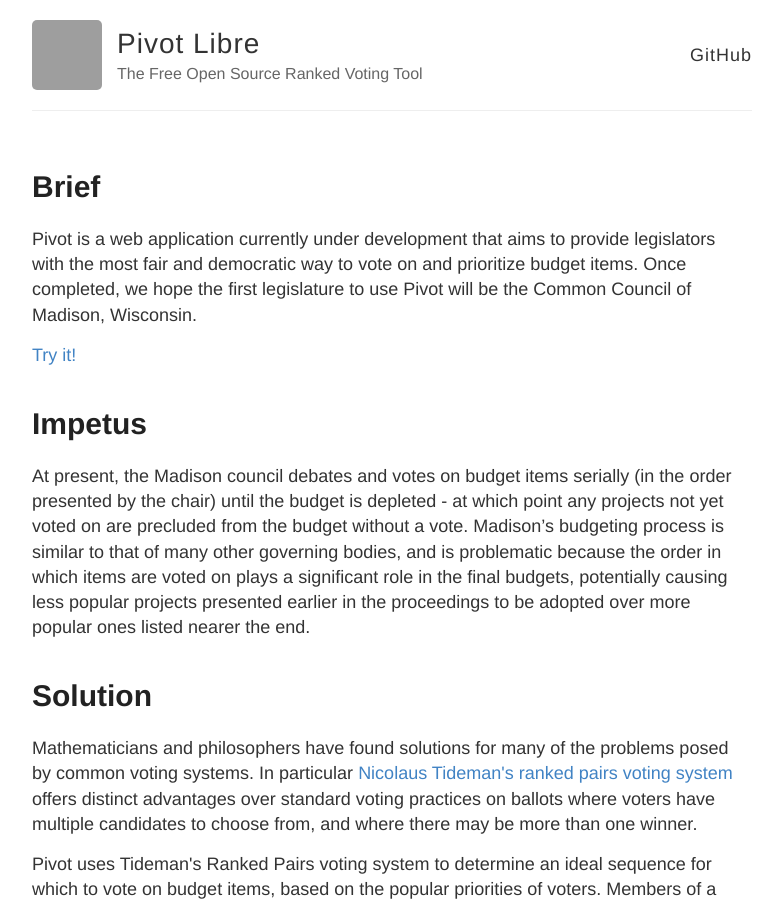
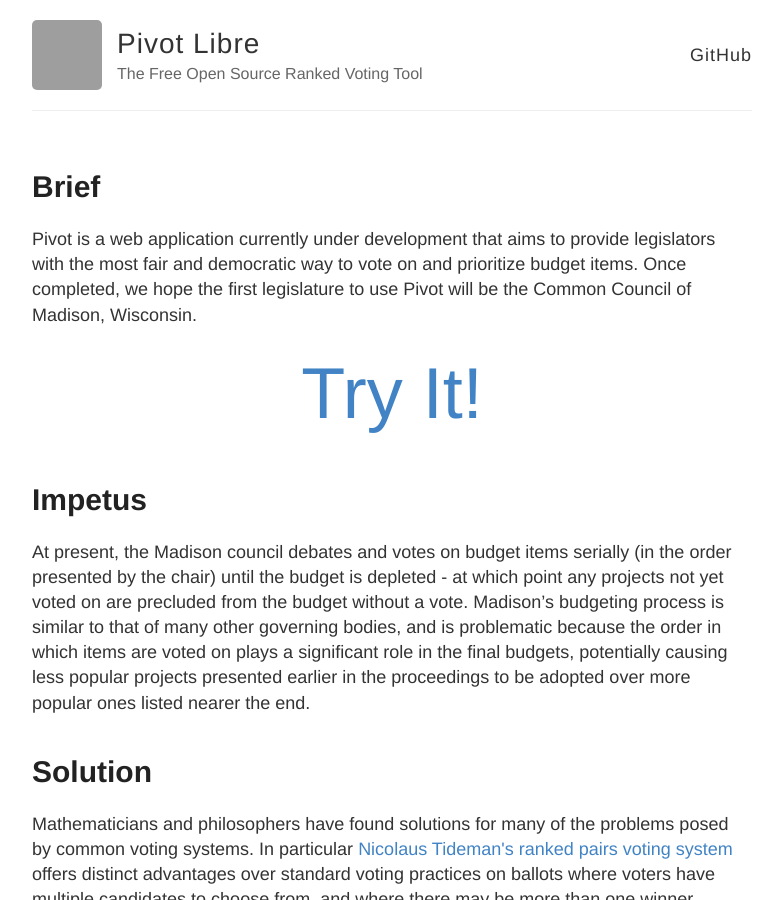
Before and after one commit to pivot-libre/pivot-libre.github.io, a Jekyll site: the page built from index.html, in a window 1280 px wide and 900 px high. Shown: the whole window, without its empty margins (248-1030 px from the left). Built offline with Jekyll 4.4.1, drawn with Linux system fonts in a browser that asks for light colours; grey boxes are pictures that could not be loaded.

Commit message:
Update index.html

```diff
--- a/index.html
+++ b/index.html
@@ -7,7 +7,7 @@ layout: default
     <h1>Brief</h1>
     <div class="entry">
       <p>Pivot is a web application currently under development that aims to provide legislators with the most fair and democratic way to vote on and prioritize budget items. Once completed, we hope the first legislature to use Pivot will be the Common Council of Madison, Wisconsin.</p>
-      <p><a href="https://pivot.vote">Try it!</a></p>
+      <p style="margin: auto; width: 100%; text-align: center;"><a href="https://pivot.vote" style="font-size: 4em;">Try It!</a></p>
     </div>
   </article>
   <article class="post">
```
